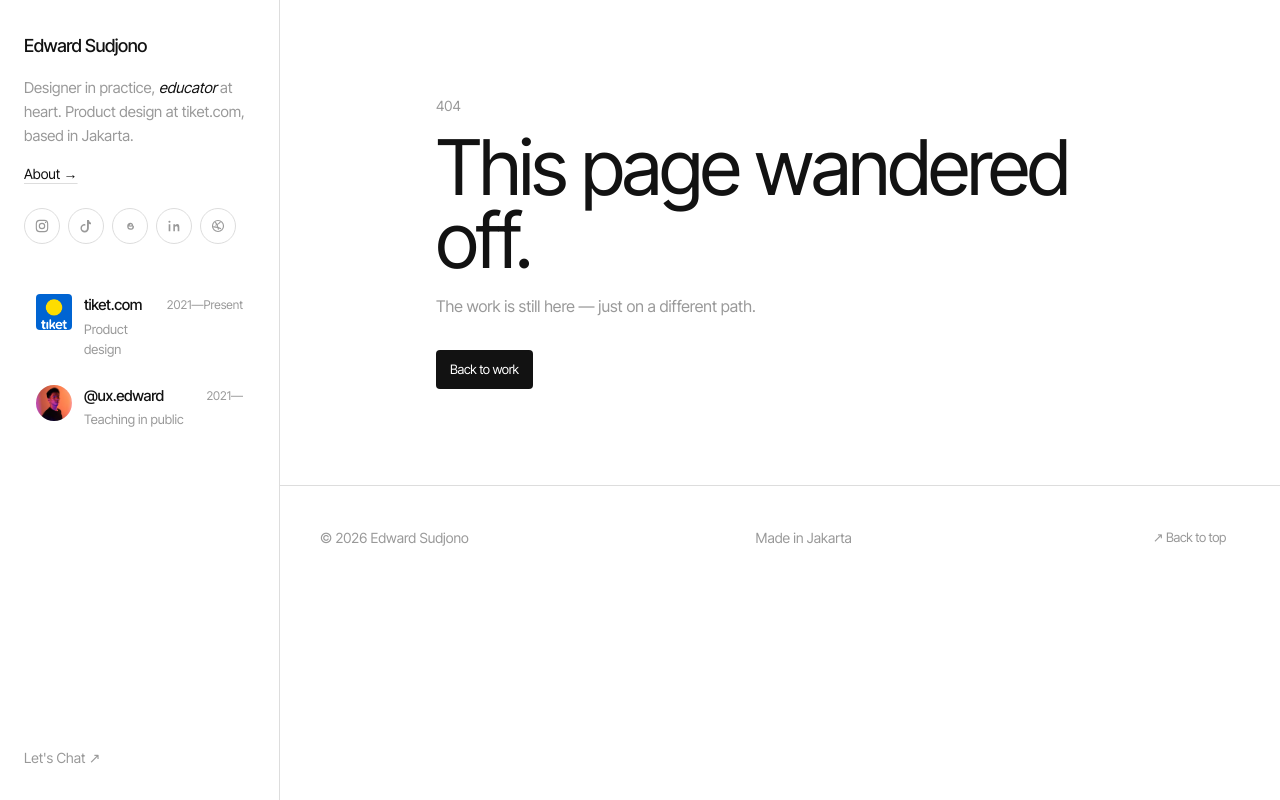
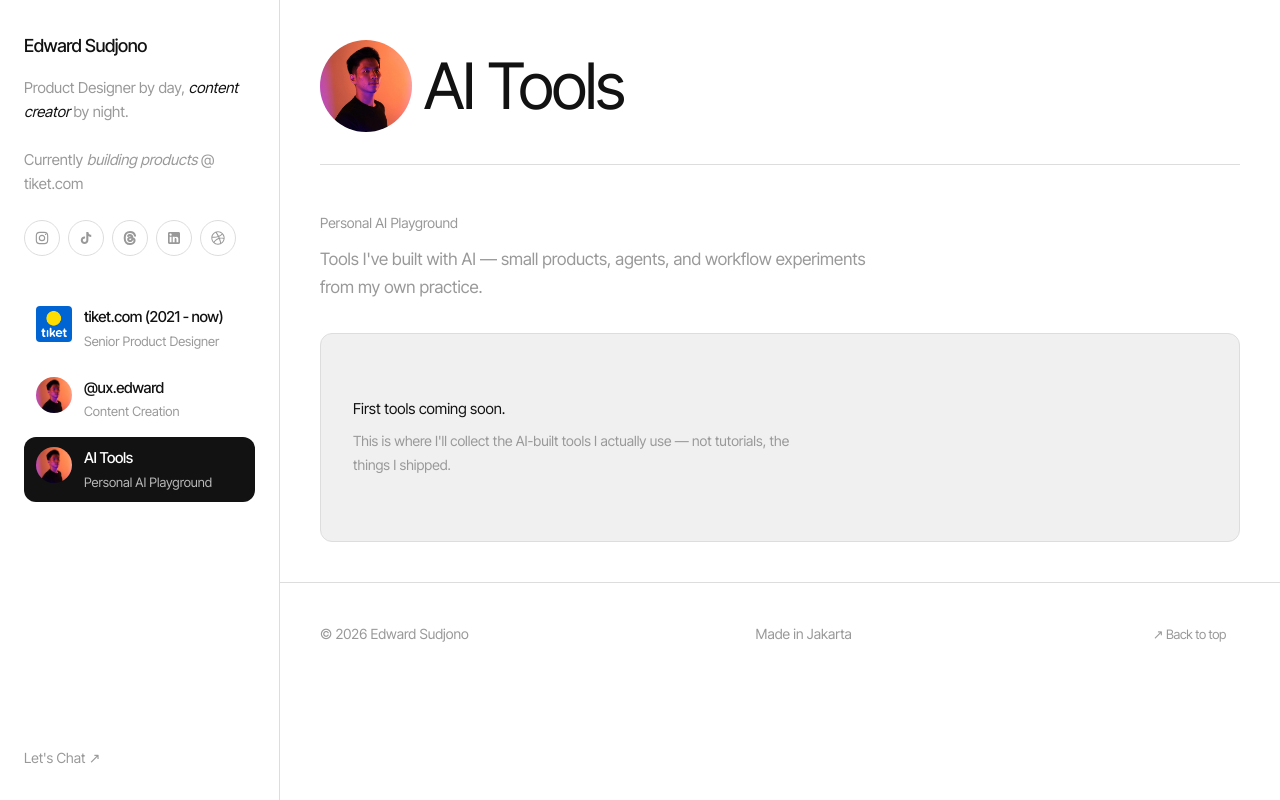
Before and after one commit to uxedward/portfolio, a Next.js app: page /ai-tools in a window 1280 px wide. Before the commit this address had no page. Built offline with nearby package versions, Linux system fonts and the light colour scheme.

Commit message:
Update sidebar copy, social logos, and add AI Tools
Match the Figma navbar bio and studio tabs, use the Figma social glyphs, show the full tiket.com mark, and add a playground section for AI-built tools.

Co-authored-by: uxedward <uxedward@users.noreply.github.com>

```diff
--- /dev/null
+++ b/app/ai-tools/page.tsx
@@ -0,0 +1,44 @@
+import type { Metadata } from "next";
+import { StudioBanner } from "@/components/studio-banner";
+import { ToolCard } from "@/components/tool-card";
+import { getStudio } from "@/lib/nav";
+import { aiTools } from "@/lib/tools";
+
+const studio = getStudio("aitools");
+
+export const metadata: Metadata = {
+  title: "AI Tools",
+  description:
+    "A personal playground of tools Edward Sudjono has built with AI.",
+  alternates: { canonical: "/ai-tools" },
+};
+
+export default function AiToolsPage() {
+  return (
+    <div className="page-enter px-5 py-8 sm:px-8 lg:px-10 lg:py-10">
+      <StudioBanner studio={studio} />
+      <p className="mb-3 text-sm text-ink-soft">Personal AI Playground</p>
+      <p className="mb-8 max-w-xl text-[17px] leading-7 text-ink-soft">
+        Tools I&apos;ve built with AI — small products, agents, and workflow
+        experiments from my own practice.
+      </p>
+      {aiTools.length === 0 ? (
+        <div className="rounded-[var(--radius)] border border-hairline bg-paper-2 px-5 py-16 sm:px-8">
+          <p className="text-[15px] text-ink">First tools coming soon.</p>
+          <p className="mt-2 max-w-md text-sm leading-6 text-ink-soft">
+            This is where I&apos;ll collect the AI-built tools I actually use —
+            not tutorials, the things I shipped.
+          </p>
+        </div>
+      ) : (
+        <ul className="grid gap-3 md:grid-cols-2">
+          {aiTools.map((tool) => (
+            <li key={tool.slug}>
+              <ToolCard tool={tool} />
+            </li>
+          ))}
+        </ul>
+      )}
+    </div>
+  );
+}
--- a/app/layout.tsx
+++ b/app/layout.tsx
@@ -9,6 +9,7 @@ const sans = Inter_Tight({
   subsets: ["latin"],
   variable: "--font-inter",
   display: "swap",
+  style: ["normal", "italic"],
 });
 
 export const metadata: Metadata = {
--- a/app/sitemap.ts
+++ b/app/sitemap.ts
@@ -2,7 +2,16 @@ import { site } from "@/lib/site";
 
 export default function sitemap() {
   const lastModified = new Date();
-  const routes = ["", "/about", "/content", "/work/bus-search", "/work/train-booking", "/work/car-rentals"];
+  const routes = [
+    "",
+    "/about",
+    "/content",
+    "/ai-tools",
+    "/work/bus-search",
+    "/work/train-booking",
+    "/work/car-rentals",
+    "/work/bus-product",
+  ];
 
   return routes.map((route) => ({
     url: `${site.url}${route}`,
--- a/components/icons.tsx
+++ b/components/icons.tsx
@@ -1,53 +1,100 @@
 export function IconInstagram() {
   return (
-    <svg viewBox="0 0 24 24" className="h-4 w-4" fill="none" aria-hidden>
-      <rect
-        x="3.5"
-        y="3.5"
-        width="17"
-        height="17"
-        rx="5"
+    <svg
+      viewBox="0 0 16 16"
+      width={16}
+      height={16}
+      className="h-4 w-4"
+      fill="none"
+      aria-hidden
+    >
+      <path
+        d="M10.3333 2.33333H5.66667C3.82572 2.33333 2.33333 3.82572 2.33333 5.66667V10.3333C2.33333 12.1743 3.82572 13.6667 5.66667 13.6667H10.3333C12.1743 13.6667 13.6667 12.1743 13.6667 10.3333V5.66667C13.6667 3.82572 12.1743 2.33333 10.3333 2.33333Z"
         stroke="currentColor"
-        strokeWidth="1.7"
+        strokeWidth="1.13333"
       />
-      <circle cx="12" cy="12" r="4" stroke="currentColor" strokeWidth="1.7" />
-      <circle cx="17.4" cy="6.6" r="1" fill="currentColor" />
+      <path
+        d="M8 10.6667C9.47276 10.6667 10.6667 9.47276 10.6667 8C10.6667 6.52724 9.47276 5.33333 8 5.33333C6.52724 5.33333 5.33333 6.52724 5.33333 8C5.33333 9.47276 6.52724 10.6667 8 10.6667Z"
+        stroke="currentColor"
+        strokeWidth="1.13333"
+      />
+      <path
+        d="M11.6 5.06667C11.9682 5.06667 12.2667 4.76819 12.2667 4.4C12.2667 4.03181 11.9682 3.73333 11.6 3.73333C11.2318 3.73333 10.9333 4.03181 10.9333 4.4C10.9333 4.76819 11.2318 5.06667 11.6 5.06667Z"
+        fill="currentColor"
+      />
     </svg>
   );
 }
 
 export function IconTikTok() {
   return (
-    <svg viewBox="0 0 24 24" className="h-4 w-4" fill="currentColor" aria-hidden>
-      <path d="M14.2 3h2.2c.2 1.8 1.4 3.4 3.1 4.2v2.3a6.6 6.6 0 0 1-3.2-.8v6.6a6.3 6.3 0 1 1-6.3-6.3c.3 0 .6 0 .9.1v2.5a3.8 3.8 0 1 0 2.6 3.6V3Z" />
+    <svg
+      viewBox="0 0 16 16"
+      width={16}
+      height={16}
+      className="h-4 w-4"
+      fill="none"
+      aria-hidden
+    >
+      <path
+        d="M11.0667 3.88C10.6111 3.35968 10.3599 2.6916 10.36 2H8.3V10.2667C8.28444 10.7141 8.09568 11.1381 7.77354 11.449C7.4514 11.7599 7.02107 11.9336 6.57333 11.9333C5.62667 11.9333 4.84 11.16 4.84 10.2C4.84 9.05333 5.94667 8.19333 7.08667 8.54667V6.44C4.78667 6.13333 2.77333 7.92 2.77333 10.2C2.77333 12.42 4.61333 14 6.56667 14C8.66 14 10.36 12.3 10.36 10.2V6.00667C11.1953 6.60657 12.1982 6.92843 13.2267 6.92667V4.86667C13.2267 4.86667 11.9733 4.92667 11.0667 3.88Z"
+        fill="currentColor"
+      />
     </svg>
   );
 }
 
 export function IconThreads() {
   return (
-    <svg viewBox="0 0 24 24" className="h-4 w-4" fill="currentColor" aria-hidden>
-      <path d="M16.7 11.3c-.2-2.6-1.6-4.1-4.1-4.1-2.9 0-4.8 1.9-4.8 5.2 0 3.5 1.7 5.3 4.8 5.3 2.1 0 3.5-.8 4.3-2.3l-1.6-.9c-.5.9-1.3 1.4-2.6 1.4-1.8 0-2.8-1.1-2.9-3.2 2.2.3 4.6.4 5.7-.2.6 2.1-.1 3.4-1.8 3.4-.7 0-1.4-.3-1.7-.8l-1.6.9c.6 1.1 1.8 1.8 3.4 1.8 2.8 0 4.5-1.9 4.1-5.3Zm-5.3.2c.1-1.4.8-2.3 1.9-2.3.9 0 1.4.6 1.5 1.8-1.2.2-2.7.2-3.4.5Z" />
+    <svg
+      viewBox="0 0 16 16"
+      width={16}
+      height={16}
+      className="h-4 w-4 overflow-visible"
+      fill="none"
+      aria-hidden
+    >
+      <path
+        d="M13.0653 5.68733C12.504 3.55133 10.752 2 8.01067 2C4.636 2 2.76067 4.35067 2.76067 7.25V8.75C2.76067 11.65 4.636 14 8.01067 14C9.21867 14 10.2193 13.7187 11.0107 13.2313C11.8147 12.736 12.3573 12.0353 12.5107 11.1767C13.1507 7.592 8.15733 7.25 6.886 8C5.44133 8.852 6.27667 10.42 7.026 10.7187C7.966 11.094 9.29133 10.956 9.956 9.94533C10.628 8.92467 10.6133 6.53867 9.69867 5.68733C8.78333 4.836 6.88533 4.62467 6.06533 5.93733"
+        stroke="currentColor"
+        strokeWidth="2"
+        strokeLinecap="round"
+      />
     </svg>
   );
 }
 
 export function IconLinkedIn() {
   return (
-    <svg viewBox="0 0 24 24" className="h-4 w-4" fill="currentColor" aria-hidden>
-      <path d="M6.5 9.5H4V20h2.5V9.5ZM5.2 4A1.6 1.6 0 1 0 5.2 7.2 1.6 1.6 0 0 0 5.2 4ZM20 20h-2.5v-5.2c0-1.6-.6-2.6-2-2.6-1.1 0-1.7.7-2 1.4-.1.2-.1.6-.1.9V20H11V9.5h2.5v1.4c.5-.8 1.5-2 3.7-2C19.4 8.9 20 11 20 14.1V20Z" />
+    <svg
+      viewBox="0 0 16 16"
+      width={16}
+      height={16}
+      className="h-4 w-4"
+      fill="none"
+      aria-hidden
+    >
+      <path
+        d="M12.6667 2C13.0203 2 13.3594 2.14048 13.6095 2.39052C13.8595 2.64057 14 2.97971 14 3.33333V12.6667C14 13.0203 13.8595 13.3594 13.6095 13.6095C13.3594 13.8595 13.0203 14 12.6667 14H3.33333C2.97971 14 2.64057 13.8595 2.39052 13.6095C2.14048 13.3594 2 13.0203 2 12.6667V3.33333C2 2.97971 2.14048 2.64057 2.39052 2.39052C2.64057 2.14048 2.97971 2 3.33333 2H12.6667ZM12.3333 12.3333V8.8C12.3333 8.2236 12.1044 7.6708 11.6968 7.26322C11.2892 6.85564 10.7364 6.62667 10.16 6.62667C9.59333 6.62667 8.93333 6.97333 8.61333 7.49333V6.75333H6.75333V12.3333H8.61333V9.04667C8.61333 8.53333 9.02667 8.11333 9.54 8.11333C9.78754 8.11333 10.0249 8.21167 10.2 8.3867C10.375 8.56173 10.4733 8.79913 10.4733 9.04667V12.3333H12.3333ZM4.58667 5.70667C4.88371 5.70667 5.16859 5.58867 5.37863 5.37863C5.58867 5.16859 5.70667 4.88371 5.70667 4.58667C5.70667 3.96667 5.20667 3.46 4.58667 3.46C4.28786 3.46 4.00128 3.5787 3.78999 3.78999C3.5787 4.00128 3.46 4.28786 3.46 4.58667C3.46 5.20667 3.96667 5.70667 4.58667 5.70667ZM5.51333 12.3333V6.75333H3.66667V12.3333H5.51333Z"
+        fill="currentColor"
+      />
     </svg>
   );
 }
 
 export function IconDribbble() {
   return (
-    <svg viewBox="0 0 24 24" className="h-4 w-4" fill="none" aria-hidden>
-      <circle cx="12" cy="12" r="8.25" stroke="currentColor" strokeWidth="1.7" />
+    <svg
+      viewBox="0 0 16 16"
+      width={16}
+      height={16}
+      className="h-4 w-4"
+      fill="none"
+      aria-hidden
+    >
       <path
-        d="M8 6.2c2.2 2.6 4 6.1 4.7 11.3M4.7 13.4c3.6-.2 7.6.3 11.8 2.6M15.8 5.6c-1.4 2.2-3.6 4-7.8 5.2"
-        stroke="currentColor"
-        strokeWidth="1.7"
+        d="M8 1.33333C4.32 1.33333 1.33333 4.32 1.33333 8C1.33333 11.68 4.32 14.6667 8 14.6667C11.6733 14.6667 14.6667 11.68 14.6667 8C14.6667 4.32 11.6733 1.33333 8 1.33333ZM12.4033 4.40667C13.2239 5.40615 13.6779 6.65622 13.69 7.94933C13.5027 7.91333 11.6227 7.53 9.728 7.76867C9.68467 7.67467 9.648 7.57333 9.60533 7.472C9.48749 7.19398 9.36211 6.91921 9.22933 6.648C11.326 5.79467 12.2807 4.56533 12.4033 4.40667ZM8 2.31667C9.44667 2.31667 10.7693 2.85933 11.7747 3.74867C11.6733 3.89267 10.8127 5.04267 8.788 5.802C7.85533 4.08867 6.82133 2.68533 6.662 2.46867C7.10059 2.36622 7.54961 2.31521 8 2.31667ZM5.578 2.852C6.34084 3.90962 7.04566 5.0079 7.68933 6.142C5.028 6.85067 2.678 6.83533 2.42533 6.83533C2.6085 5.9734 2.98834 5.16544 3.53521 4.47448C4.08207 3.78352 4.78118 3.22826 5.578 2.852ZM2.302 8.00667V7.83333C2.54867 7.84 5.31 7.87667 8.152 7.02333C8.31867 7.34133 8.47 7.66667 8.61467 7.992C8.542 8.014 8.46267 8.03533 8.39067 8.05733C5.45467 9.004 3.89267 11.5927 3.76267 11.81C2.82245 10.7664 2.30163 9.41136 2.302 8.00667ZM8 13.698C6.73427 13.7003 5.50439 13.2777 4.50733 12.498C4.60867 12.288 5.766 10.0607 8.976 8.94C8.99067 8.93333 8.998 8.93333 9.012 8.92533C9.5536 10.3223 9.96055 11.7677 10.2273 13.242C9.52388 13.5447 8.76581 13.6999 8 13.698ZM11.174 12.7213C11.1167 12.3747 10.8127 10.7113 10.0673 8.66533C11.854 8.38333 13.416 8.846 13.6107 8.91133C13.489 9.68003 13.2097 10.4153 12.7904 11.0709C12.3711 11.7266 11.8208 12.2885 11.174 12.7213Z"
+        fill="currentColor"
       />
     </svg>
   );
--- a/components/sidebar.tsx
+++ b/components/sidebar.tsx
@@ -22,6 +22,18 @@ const socialIcons = {
   LinkedIn: IconLinkedIn,
   Dribbble: IconDribbble,
 } as const;
+
+function Bio() {
+  return (
+    <p className="max-w-sm text-[15px] leading-6 text-ink-soft">
+      Product Designer by day,{" "}
+      <em className="italic text-ink">content creator</em> by night.
+      <br />
+      <br />
+      Currently <em className="italic">building products</em> @ tiket.com
+    </p>
+  );
+}
 
 export function Sidebar() {
   const pathname = usePathname();
@@ -94,14 +106,8 @@ export function Sidebar() {
           className="fixed inset-0 z-40 overflow-y-auto bg-paper pt-14 lg:hidden"
         >
           <nav aria-label="Mobile" className="flex min-h-full flex-col px-5 py-8">
-            <p className="max-w-sm text-[15px] leading-6 text-ink-soft">
-              Designer in practice, educator at heart. Product design at
-              tiket.com, based in {site.location}.
-            </p>
-            <p className="mt-8 text-[11px] uppercase tracking-[0.16em] text-ink-soft">
-              Work
-            </p>
-            <ul className="mt-3 space-y-1.5">
+            <Bio />
+            <ul className="mt-8 space-y-1.5">
               {studios.map((studio) => (
                 <li key={studio.id}>
                   <StudioTab
@@ -111,31 +117,14 @@ export function Sidebar() {
                 </li>
               ))}
             </ul>
-            <ul className="mt-6 space-y-1 border-t border-hairline pt-6">
-              <li>
-                <Link
-                  href="/about"
-                  className={cn(
-                    "block rounded-[var(--radius)] px-3 py-3 text-[15px] transition-colors duration-300",
-                    pathname === "/about"
-                      ? "bg-ink text-paper"
-                      : "hover:bg-paper-2",
-                  )}
-                >
-                  About
-                </Link>
-              </li>
-              <li>
             <a
               href={site.chat.href}
               target="_blank"
               rel="noreferrer"
-                  className="block rounded-[var(--radius)] px-3 py-3 text-[15px] hover:bg-paper-2"
+              className="mt-6 text-sm text-ink-soft"
             >
               {site.chat.label} ↗
             </a>
-              </li>
-            </ul>
             <div className="mt-auto pt-10">
               <SocialRow />
             </div>
@@ -147,16 +136,9 @@ export function Sidebar() {
         <Link href="/" className="text-lg font-medium tracking-tight">
           {site.fullName}
         </Link>
-        <p className="mt-4 text-[15px] leading-6 text-ink-soft">
-          Designer in practice, <em className="italic text-ink">educator</em> at
-          heart. Product design at tiket.com, based in {site.location}.
-        </p>
-        <Link
-          href="/about"
-          className="mt-4 w-fit text-sm text-ink underline decoration-hairline underline-offset-4 transition-colors duration-300 hover:decoration-ink"
-        >
-          About →
-        </Link>
+        <div className="mt-4">
+          <Bio />
+        </div>
 
         <div className="mt-6">
           <SocialRow />
--- a/components/studio-banner.tsx
+++ b/components/studio-banner.tsx
@@ -6,14 +6,17 @@ export function StudioBanner({ studio }: { studio: Studio }) {
   return (
     <div className="mb-12 flex flex-wrap items-end justify-between gap-5 border-b border-hairline pb-8">
       <div className="flex items-center gap-3">
-        <StudioMark studio={studio} size="sm" />
+        <StudioMark studio={studio} size="lg" />
         <div>
           <h1 className="font-sans text-[clamp(2.2rem,5vw,4.4rem)] leading-[0.95] tracking-[-0.03em]">
-            {studio.label}
+            {studio.bannerLabel}
           </h1>
+          {"years" in studio && studio.years ? (
             <p className="mt-2 text-sm text-ink-soft">{studio.years}</p>
+          ) : null}
         </div>
       </div>
+      {"siteHref" in studio && studio.siteHref ? (
         <a
           href={studio.siteHref}
           target="_blank"
@@ -23,6 +26,7 @@ export function StudioBanner({ studio }: { studio: Studio }) {
           {studio.siteLabel}
           <IconExternal />
         </a>
+      ) : null}
     </div>
   );
 }
--- a/components/studio-tab.tsx
+++ b/components/studio-tab.tsx
@@ -8,23 +8,25 @@ export function StudioMark({
   size = "md",
 }: {
   studio: Studio;
-  active?: boolean;
-  size?: "sm" | "md";
+  size?: "sm" | "md" | "lg";
 }) {
-  const box = size === "sm" ? "h-8 w-8" : "h-9 w-9";
+  const box =
+    size === "lg" ? "h-[92px] w-[92px]" : size === "sm" ? "h-8 w-8" : "h-9 w-9";
+  const pixels = size === "lg" ? 184 : 36;
 
   return (
     <Image
       src={studio.image}
-      alt={studio.label}
-      width={36}
-      height={36}
+      alt={studio.bannerLabel}
+      width={pixels}
+      height={pixels}
+      quality={100}
       className={cn(
-        "shrink-0 object-cover",
+        "shrink-0 overflow-hidden bg-paper",
         box,
         studio.mark === "portrait"
-          ? "rounded-full"
-          : "rounded-[var(--radius-sm)]",
+          ? "rounded-full object-cover"
+          : "rounded-[var(--radius-sm)] object-contain",
       )}
     />
   );
@@ -46,7 +48,7 @@ export function StudioTab({
         active ? "bg-ink text-paper" : "text-ink hover:bg-paper-2",
       )}
     >
-      <StudioMark studio={studio} active={active} />
+      <StudioMark studio={studio} />
       <span className="min-w-0 flex-1">
         <span className="block text-[15px] font-medium tracking-tight">
           {studio.label}
@@ -60,14 +62,6 @@ export function StudioTab({
           {studio.subtitle}
         </span>
       </span>
-      <span
-        className={cn(
-          "shrink-0 pt-0.5 text-[12px]",
-          active ? "text-paper/70" : "text-ink-soft",
-        )}
-      >
-        {studio.years}
-      </span>
     </Link>
   );
 }
--- /dev/null
+++ b/components/tool-card.tsx
@@ -0,0 +1,52 @@
+import Image from "next/image";
+import type { AiTool } from "@/lib/tools";
+
+export function ToolCard({ tool }: { tool: AiTool }) {
+  const className =
+    "group block min-h-[220px] overflow-hidden rounded-[var(--radius)] border border-hairline bg-paper-2 p-5 transition-colors duration-300 hover:border-ink";
+
+  const content = (
+    <>
+      {tool.cover ? (
+        <div className="relative mb-5 h-36 overflow-hidden rounded-[var(--radius-sm)]">
+          <Image
+            src={tool.cover}
+            alt=""
+            fill
+            sizes="(min-width: 768px) 40vw, 100vw"
+            className="object-cover"
+          />
+        </div>
+      ) : null}
+      {tool.year ? (
+        <p className="text-[11px] uppercase tracking-[0.16em] text-ink-soft">
+          {tool.year}
+        </p>
+      ) : null}
+      <h2 className="mt-8 text-[clamp(1.6rem,3vw,2.2rem)] font-medium leading-[0.95] tracking-[-0.03em]">
+        {tool.title}
+      </h2>
+      <p className="mt-3 text-sm leading-6 text-ink-soft">{tool.summary}</p>
+      {tool.href ? (
+        <p className="mt-4 text-sm text-ink-soft transition-colors duration-300 group-hover:text-ink">
+          Open ↗
+        </p>
+      ) : null}
+    </>
+  );
+
+  if (tool.href) {
+    return (
+      <a
+        href={tool.href}
+        target="_blank"
+        rel="noreferrer"
+        className={className}
+      >
+        {content}
+      </a>
+    );
+  }
+
+  return <article className={className}>{content}</article>;
+}
--- a/lib/nav.ts
+++ b/lib/nav.ts
@@ -1,10 +1,11 @@
 export const studios = [
   {
     id: "tiket",
-    label: "tiket.com",
+    label: "tiket.com (2021 - now)",
+    bannerLabel: "tiket.com",
     href: "/",
-    subtitle: "Product design",
-    years: "2021—Present",
+    subtitle: "Senior Product Designer",
+    years: "2021 - Present",
     siteHref: "https://www.tiket.com",
     siteLabel: "tiket.com",
     mark: "logo",
@@ -13,11 +14,20 @@ export const studios = [
   {
     id: "uxedward",
     label: "@ux.edward",
+    bannerLabel: "@ux.edward",
     href: "/content",
-    subtitle: "Teaching in public",
-    years: "2021—",
+    subtitle: "Content Creation",
     siteHref: "https://www.instagram.com/ux.edward/",
     siteLabel: "Instagram",
+    mark: "portrait",
+    image: "/images/about/edward-portrait.jpg",
+  },
+  {
+    id: "aitools",
+    label: "AI Tools",
+    bannerLabel: "AI Tools",
+    href: "/ai-tools",
+    subtitle: "Personal AI Playground",
     mark: "portrait",
     image: "/images/about/edward-portrait.jpg",
   },
@@ -28,6 +38,7 @@ export type StudioId = Studio["id"];
 
 export function studioFromPath(pathname: string): StudioId | null {
   if (pathname.startsWith("/content")) return "uxedward";
+  if (pathname.startsWith("/ai-tools")) return "aitools";
   if (pathname === "/" || pathname.startsWith("/work/")) return "tiket";
   return null;
 }
--- /dev/null
+++ b/lib/tools.ts
@@ -0,0 +1,11 @@
+export type AiTool = {
+  slug: string;
+  title: string;
+  summary: string;
+  href?: string;
+  year?: string;
+  cover?: string;
+};
+
+/** Tools Edward has built with AI. Add shipped playground pieces here. */
+export const aiTools: AiTool[] = [];
```
Also changed, not shown: public/images/tiket-logo.png. Lines whose indentation alone changed are shown as unchanged.
